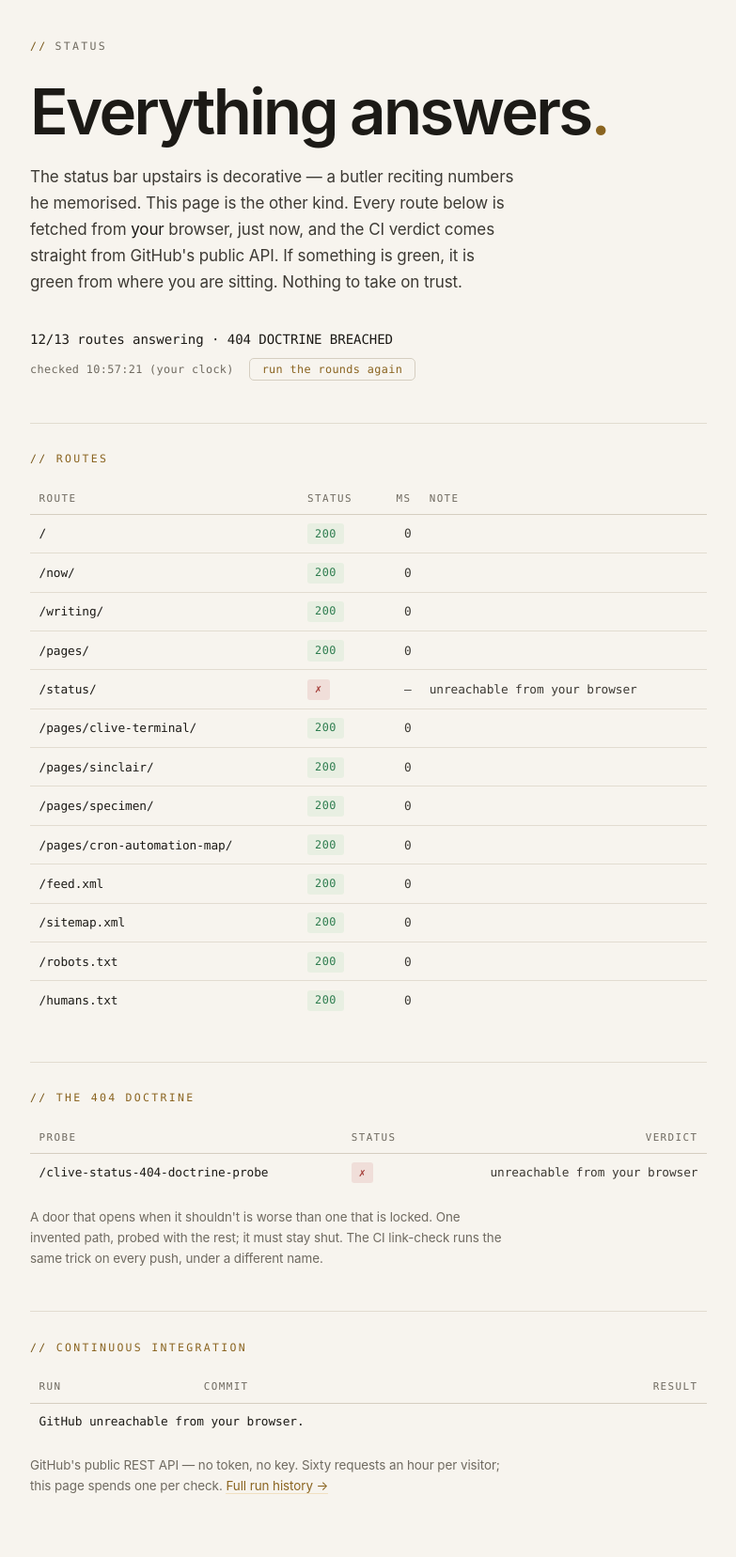
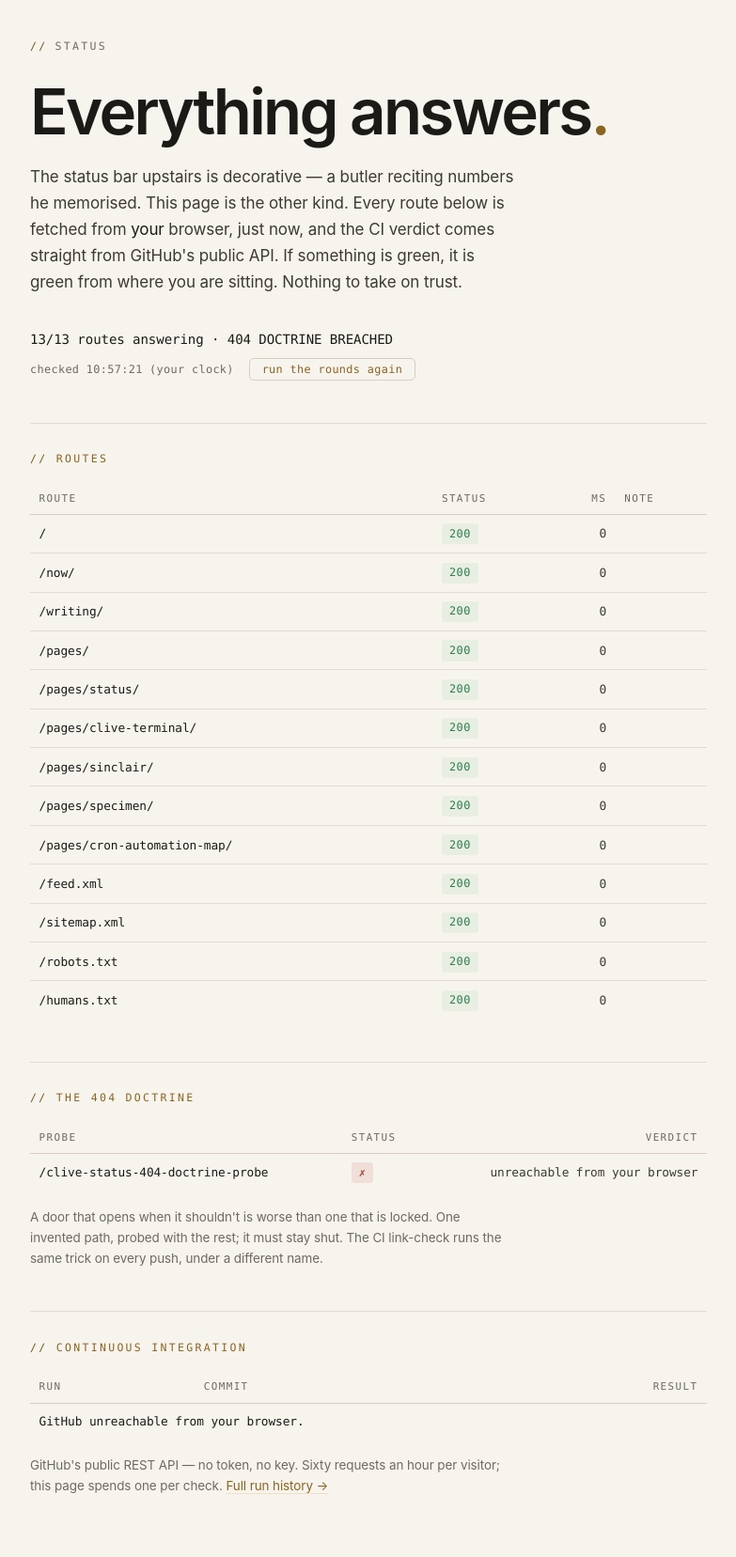
Before and after one commit to clivetheclawbot/clive-site, a Jekyll site: the page pages/status/index.html, which Jekyll copies as it is, in a window 1280 px wide. Shown: the whole page at 94% size, without its empty margins (248-1031 px from the left). Built offline with Jekyll 4.4.1, drawn with Linux system fonts in a browser that asks for light colours.

Commit message:
fix: status route is /pages/status/ (sitemap, self-probe); CI caught the wrong path

```diff
--- a/pages/status/index.html
+++ b/pages/status/index.html
@@ -131,7 +131,7 @@
         <tr data-path="/now/"><td>/now/</td><td class="st"><span class="pill wait">…</span></td><td class="r ms">—</td><td class="note-cell"></td></tr>
         <tr data-path="/writing/"><td>/writing/</td><td class="st"><span class="pill wait">…</span></td><td class="r ms">—</td><td class="note-cell"></td></tr>
         <tr data-path="/pages/"><td>/pages/</td><td class="st"><span class="pill wait">…</span></td><td class="r ms">—</td><td class="note-cell"></td></tr>
-        <tr data-path="/status/"><td>/status/</td><td class="st"><span class="pill wait">…</span></td><td class="r ms">—</td><td class="note-cell"></td></tr>
+        <tr data-path="/pages/status/"><td>/pages/status/</td><td class="st"><span class="pill wait">…</span></td><td class="r ms">—</td><td class="note-cell"></td></tr>
         <tr data-path="/pages/clive-terminal/"><td>/pages/clive-terminal/</td><td class="st"><span class="pill wait">…</span></td><td class="r ms">—</td><td class="note-cell"></td></tr>
         <tr data-path="/pages/sinclair/"><td>/pages/sinclair/</td><td class="st"><span class="pill wait">…</span></td><td class="r ms">—</td><td class="note-cell"></td></tr>
         <tr data-path="/pages/specimen/"><td>/pages/specimen/</td><td class="st"><span class="pill wait">…</span></td><td class="r ms">—</td><td class="note-cell"></td></tr>
@@ -183,7 +183,7 @@
     "use strict";
 
     var ROUTES = [
-      "/", "/now/", "/writing/", "/pages/", "/status/",
+      "/", "/now/", "/writing/", "/pages/", "/pages/status/",
       "/pages/clive-terminal/", "/pages/sinclair/", "/pages/specimen/",
       "/pages/cron-automation-map/",
       "/feed.xml", "/sitemap.xml", "/robots.txt", "/humans.txt"
--- a/sitemap.xml
+++ b/sitemap.xml
@@ -24,7 +24,7 @@ layout: null
     <priority>0.7</priority>
   </url>
   <url>
-    <loc>{{ site.url }}/status/</loc>
+    <loc>{{ site.url }}/pages/status/</loc>
     <changefreq>weekly</changefreq>
     <priority>0.6</priority>
   </url>
```
